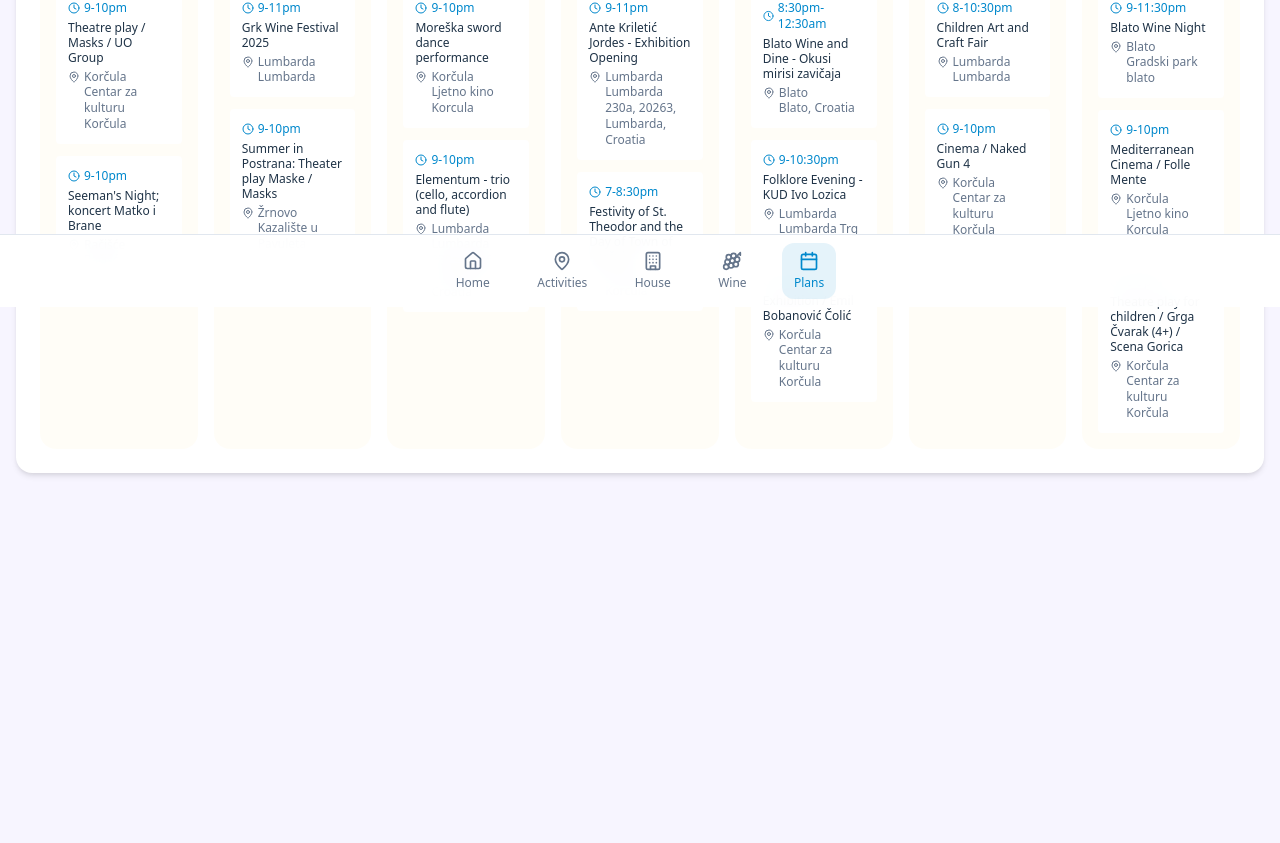
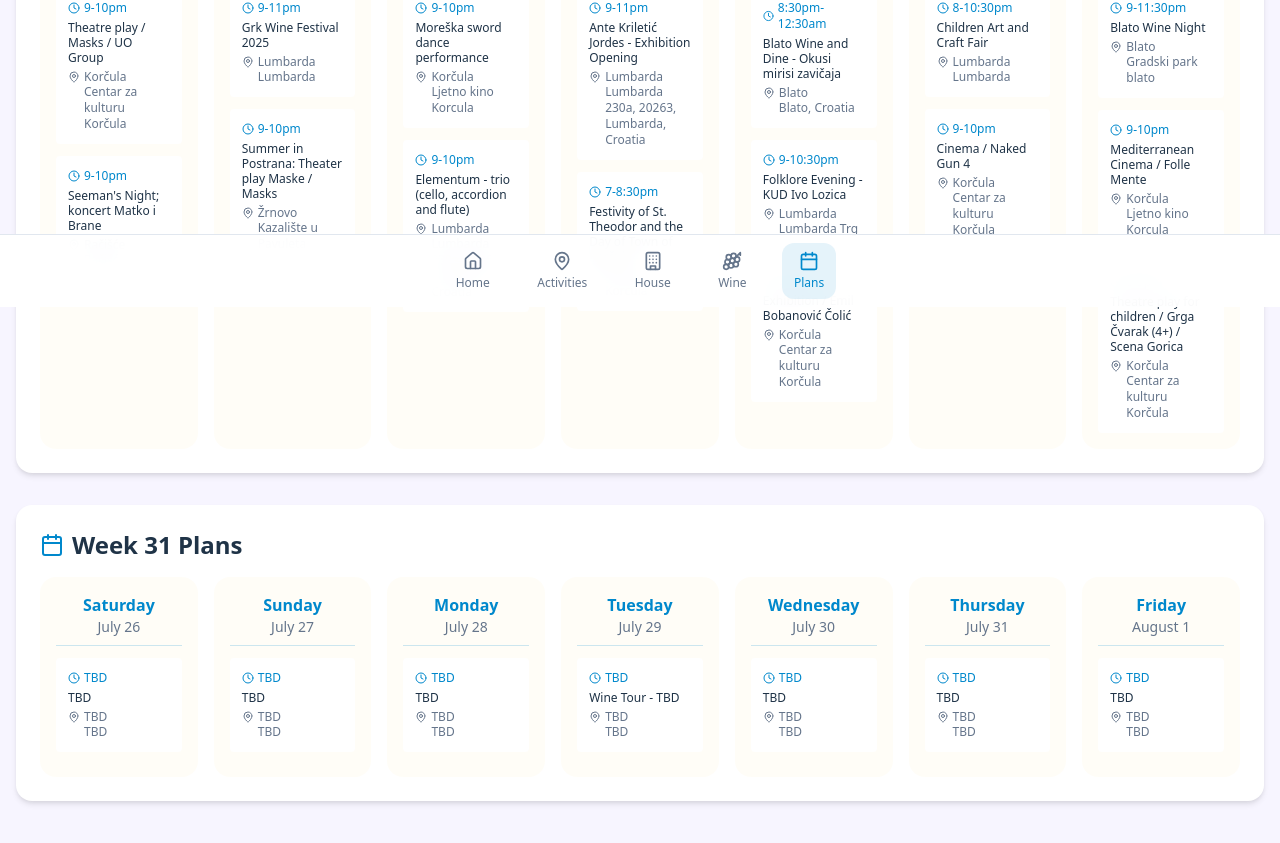
Before and after one commit to connordolan14/korcula-coastline-guide, a React (Vite) app: page /itinerary in a window 1280 px wide. Shown: the part 493-1336 px from the top of the page. Before the commit the page ends 1102 px from the top, so only its background shows below. Built offline with nearby package versions, Linux system fonts and the light colour scheme.

Commit message:
feat: Duplicate and modify plans section
Duplicated the official town schedule section on the Plans page, renamed it to "Week 31 Plans", and set the event details to "TBD" for each day, with Tuesday's event specified as "Wine Tour - TBD".

```diff
--- a/src/pages/Itinerary.tsx
+++ b/src/pages/Itinerary.tsx
@@ -144,6 +144,93 @@ const Itinerary = () => {
     }
   ];
 
+  const weeklyPlans = [
+    {
+      date: 'Saturday',
+      dateNumber: 'July 26',
+      events: [
+        {
+          title: 'TBD',
+          time: 'TBD',
+          location: 'TBD',
+          city: 'TBD'
+        }
+      ]
+    },
+    {
+      date: 'Sunday',
+      dateNumber: 'July 27',
+      events: [
+        {
+          title: 'TBD',
+          time: 'TBD',
+          location: 'TBD',
+          city: 'TBD'
+        }
+      ]
+    },
+    {
+      date: 'Monday',
+      dateNumber: 'July 28',
+      events: [
+        {
+          title: 'TBD',
+          time: 'TBD',
+          location: 'TBD',
+          city: 'TBD'
+        }
+      ]
+    },
+    {
+      date: 'Tuesday',
+      dateNumber: 'July 29',
+      events: [
+        {
+          title: 'Wine Tour - TBD',
+          time: 'TBD',
+          location: 'TBD',
+          city: 'TBD'
+        }
+      ]
+    },
+    {
+      date: 'Wednesday',
+      dateNumber: 'July 30',
+      events: [
+        {
+          title: 'TBD',
+          time: 'TBD',
+          location: 'TBD',
+          city: 'TBD'
+        }
+      ]
+    },
+    {
+      date: 'Thursday',
+      dateNumber: 'July 31',
+      events: [
+        {
+          title: 'TBD',
+          time: 'TBD',
+          location: 'TBD',
+          city: 'TBD'
+        }
+      ]
+    },
+    {
+      date: 'Friday',
+      dateNumber: 'August 1',
+      events: [
+        {
+          title: 'TBD',
+          time: 'TBD',
+          location: 'TBD',
+          city: 'TBD'
+        }
+      ]
+    }
+  ];
+
   return (
     <div className="min-h-screen bg-background pb-20">
       <div className="container mx-auto px-4 py-6">
@@ -201,6 +288,47 @@ const Itinerary = () => {
             ))}
           </div>
         </div>
+
+        {/* Week 31 Plans Section */}
+        <div className="bg-card rounded-2xl p-6 mb-8 card-shadow">
+          <div className="flex items-center gap-2 mb-4">
+            <Calendar className="w-6 h-6 text-primary" />
+            <div>
+              <h2 className="text-2xl font-bold">Week 31 Plans</h2>
+            </div>
+          </div>
+
+          {/* Horizontal Weekly Calendar Grid */}
+          <div className="grid grid-cols-1 md:grid-cols-7 gap-4">
+            {weeklyPlans.map((day, dayIndex) => (
+              <div key={dayIndex} className="bg-accent/10 rounded-lg p-4 min-h-[200px]">
+                <div className="border-b border-primary/20 pb-2 mb-3">
+                  <h3 className="font-bold text-primary text-center">{day.date}</h3>
+                  <p className="text-sm text-muted-foreground text-center">{day.dateNumber}</p>
+                </div>
+                <div className="space-y-3">
+                  {day.events.map((event, eventIndex) => (
+                    <div key={eventIndex} className="bg-card rounded p-3 text-xs">
+                      <div className="flex items-center gap-1 mb-1">
+                        <Clock className="w-3 h-3 text-primary" />
+                        <span className="text-primary font-medium">{event.time}</span>
+                      </div>
+                      <h4 className="font-medium text-foreground mb-1 leading-tight">{event.title}</h4>
+                      <div className="flex items-start gap-1 text-muted-foreground">
+                        <MapPin className="w-3 h-3 mt-0.5 flex-shrink-0" />
+                        <div className="leading-tight">
+                          <span className="font-medium">{event.city}</span>
+                          <br />
+                          <span className="text-xs">{event.location}</span>
+                        </div>
+                      </div>
+                    </div>
+                  ))}
+                </div>
+              </div>
+            ))}
+          </div>
+        </div>
       </div>
     </div>
   );
```
